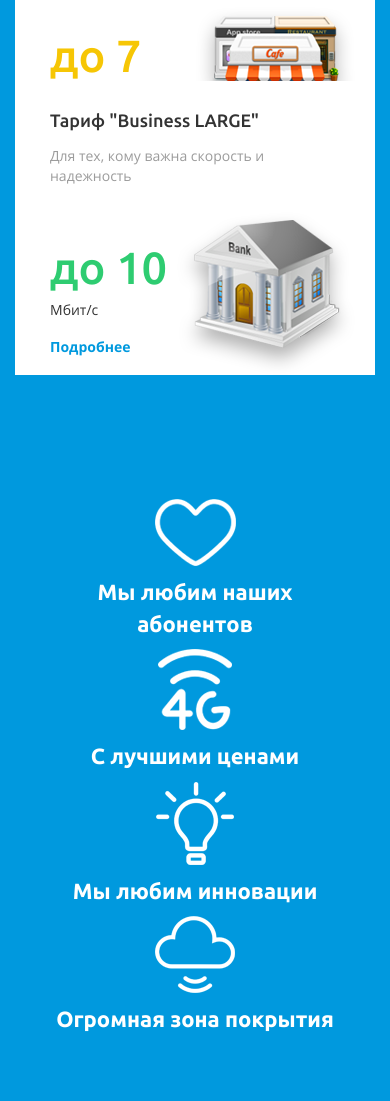
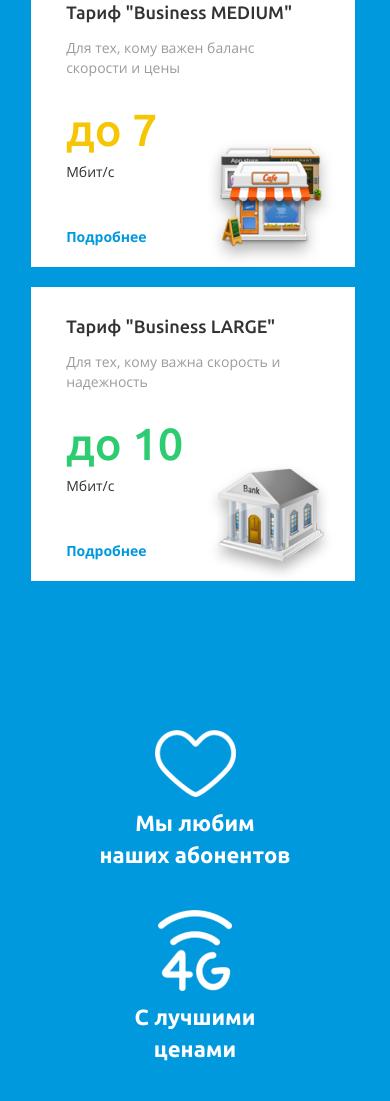
Before and after one commit to an4morph/skynet, a plain HTML site: page index.html in a window 390 px wide. Shown: the part 841-1942 px from the top of the page. Drawn offline with nearby package versions, Linux system fonts and the light colour scheme; files whose address does not match are found by name; a web font is replaced by a local one.

Commit message:
add responsive

```diff
--- a/index.html
+++ b/index.html
@@ -68,7 +68,7 @@
   <div class="advantages">
     <div class="container">
       <div class="row">
-        <div class="col-md-4">
+        <div class="col-md-4 col-sm-6 col-xs-12 tarif-small">
           <div class="tarif">
             <h3>Тариф "Business SMALL"</h3>
             <p class="grey-text">Для тех, кому важно просто быть на связи</p>
@@ -78,7 +78,7 @@
             <img src="img/tarif/small.png">
           </div>
         </div>
-        <div class="col-md-4">
+        <div class="col-md-4 col-sm-6 col-xs-12">
           <div class="tarif">
             <h3>Тариф "Business MEDIUM"</h3>
             <p class="grey-text">Для тех, кому важен баланс скорости и цены</p>
@@ -88,7 +88,7 @@
             <img src="img/tarif/medium.png">
           </div>
         </div>
-        <div class="col-md-4">
+        <div class="col-md-4 col-sm-12 col-xs-12 tarif-large">
           <div class="tarif">
             <h3>Тариф "Business LARGE"</h3>
             <p class="grey-text">Для тех, кому важна скорость и надежность</p>
@@ -100,21 +100,21 @@
         </div>
       </div>
       <div class="advs row">
-        <div class="heart col-md-3">
+        <div class="adv-item heart col-md-3 col-sm-6 col-xs-12">
           <img src="img/icons/heart.png">
-          <p>Мы любим наших абонентов</p>
+          <p>Мы любим <br>наших абонентов</p>
         </div>
-        <div class="fourg col-md-3">
+        <div class="adv-item fourg col-md-3 col-sm-6 col-xs-12">
           <img src="img/icons/4g.png">
-          <p>С лучшими ценами</p>
+          <p>С лучшими <br>ценами</p>
         </div>
-        <div class="lamp col-md-3">
+        <div class="adv-item lamp col-md-3 col-sm-6 col-xs-12">
           <img src="img/icons/lamp.png">
-          <p>Мы любим инновации</p>
+          <p>Мы любим <br>инновации</p>
         </div>
-        <div class="cloud col-md-3">
+        <div class="adv-item cloud col-md-3 col-sm-6 col-xs-12">
           <img src="img/icons/cloud.png">
-          <p>Огромная зона покрытия</p>
+          <p>Огромная <br>зона покрытия</p>
         </div>
       </div>
     </div>
--- a/scss/style.scss
+++ b/scss/style.scss
@@ -172,16 +172,37 @@ header{
 }
 .advantages{
 	background-color: $lblue;
+	.tarif-large{
+		@media screen and (min-width: 768px) and (max-width: 992px) {
+			width: 50%;
+			margin-top: 110px;
+			margin-left: 25%;
+		}
+	}
+	.tarif-small{
+		@media screen and (max-width: 767px) {
+			margin-top: -100px;
+		}
+	}
 	.tarif{
+		@media screen and (max-width: 767px) {
+			width: 90%;
+			margin-left: 4.5%;
+			margin-top: 20px;
+		}
 		position: relative;
 		height: 294px;
 		background-color: $white;
 		padding: 30px 50px 30px 35px;
 		margin-top: -82px;
+
 		img{
 			position: absolute;
 			bottom: 0;
 			right: 20px;
+			@media screen and (max-width: 1170px) {
+				width: 40%;
+			}
 		}
 		h3{
 			margin-top: 0;
@@ -198,15 +219,27 @@ header{
 			font-family: UbuntuMed;
 			font-size: 45px;
 			margin-top: 50px;
+			@media screen and (max-width: 1170px) {
+				margin-top: 20px;
+			}
 		}
 		.more{
-			margin-top: 17px;
+			position: absolute;
+			bottom: 20px;
 			color: $lblue;
 			font-family: OpenSansBold;
 			cursor: pointer;
 		}
+		.more:hover{
+			color: $dblue;
+		}
 	}
 	.advs{
+		.adv-item{
+			@media screen and (max-width: 992px) {
+				margin-top: 30px;
+			}
+		}
 		text-align: center;
 		padding: 109px 0;
 		p{
@@ -215,14 +248,11 @@ header{
 			font-family: UbuntuBold;
 			font-size: 22px;
 		}
-		.heart, .lamp, .cloud{
-			padding: 0 50px;
-		}
-		.fourg{
-			padding: 0 85px;
-		}
 		.heart{
 			padding-top: 15px;
+			@media screen and (max-width: 992px) {
+				padding-top: 10px;
+			}
 		}
 	}
 }
```
Also changed, not shown: css/style.css, 1 other file.
